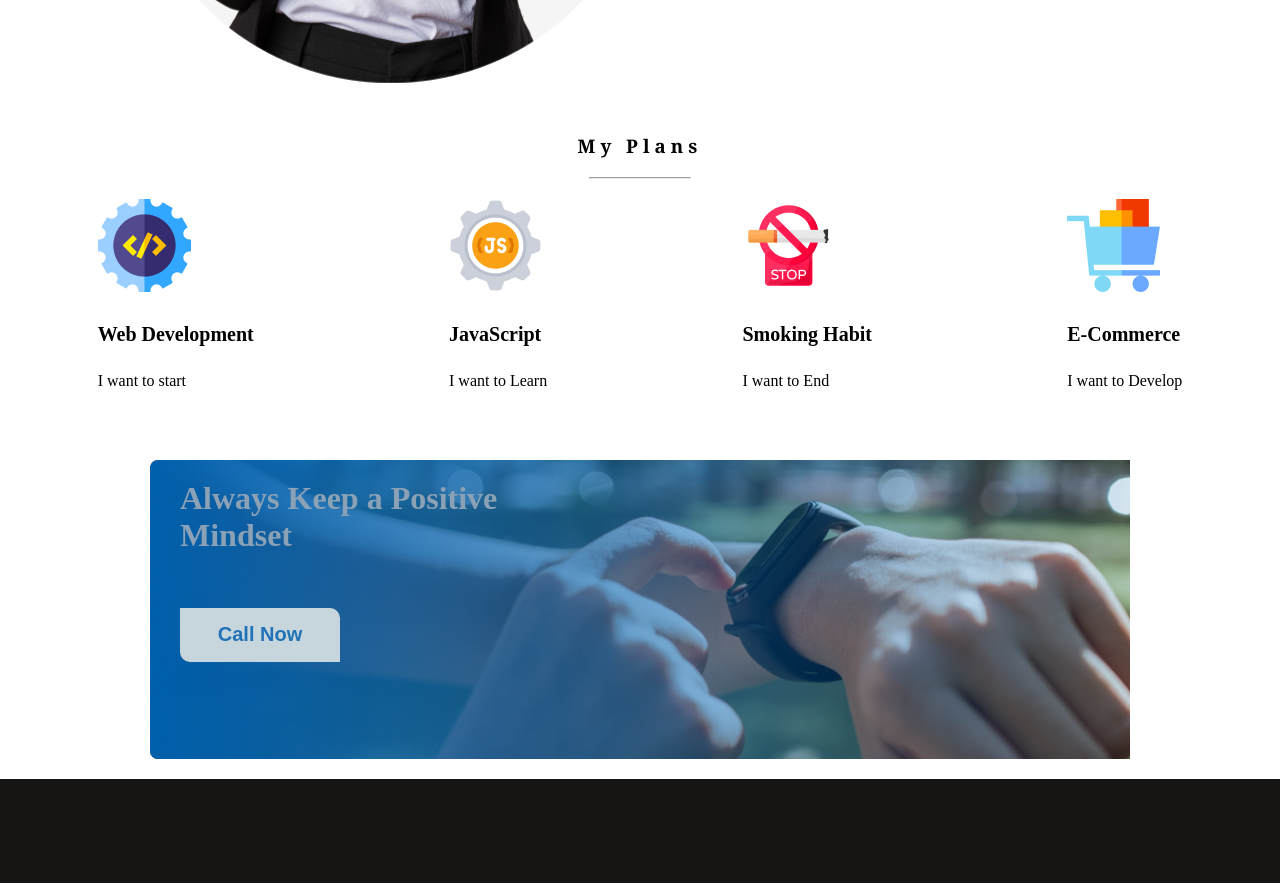
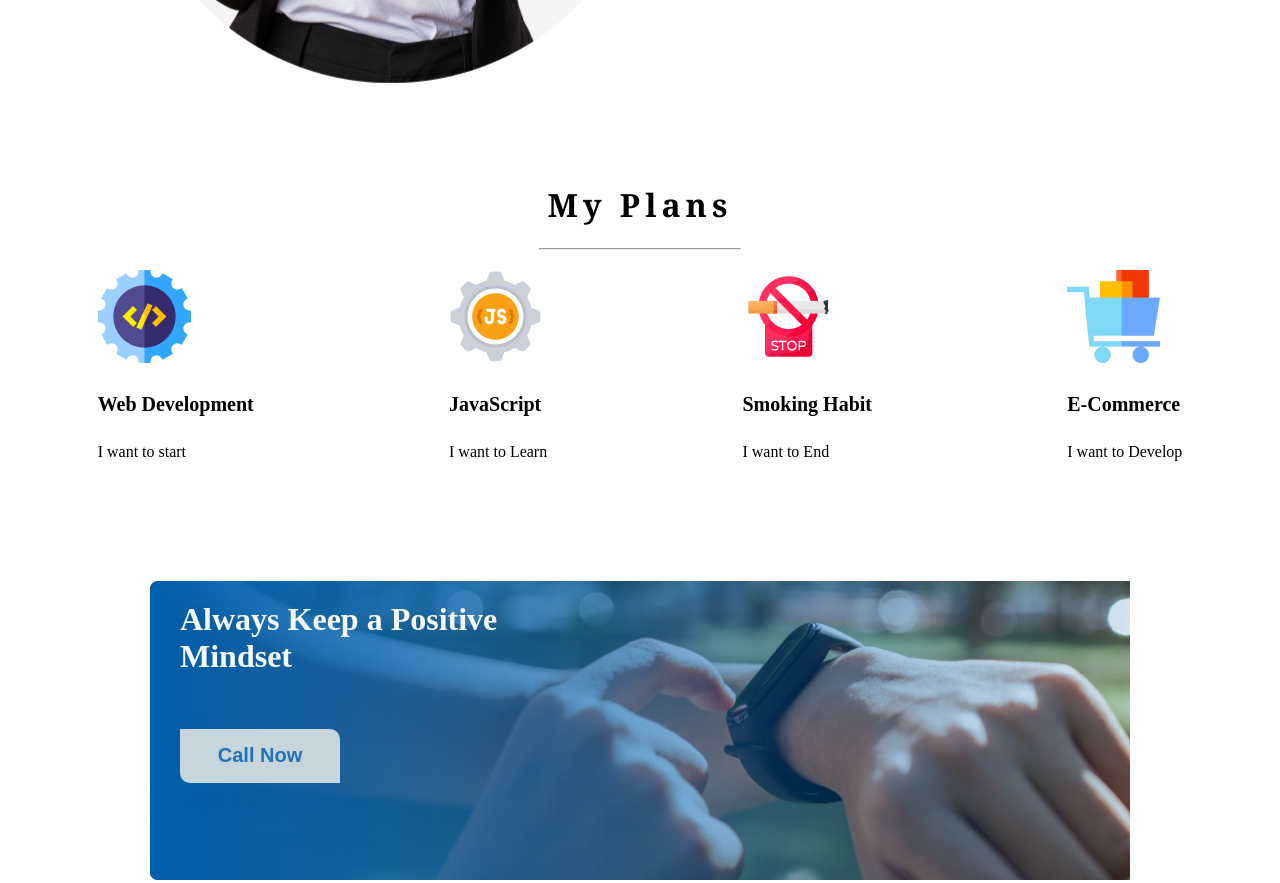
Before and after one commit to almubin78/reset-assingment-one, a plain HTML site: page index.html in a window 1280 px wide. Shown: the part 1640-2523 px from the top of the page. Drawn offline with Linux system fonts and the light colour scheme.

Commit message:
some changes

```diff
--- a/index.html
+++ b/index.html
@@ -41,7 +41,7 @@
         </div>
         <!-- Plan section -->
         <div class="plans">
-            <h3>My Plans</h3>
+            <h1>My Plans</h1>
             <hr>
             <div class="plan">
                 <div class="single-plan">
--- a/style.css
+++ b/style.css
@@ -95,15 +95,15 @@ header div button:hover {
     color:red;
 }
 .plans{
-    margin: 50px auto;
+    margin: 100px auto;
 }
-.plans h3{
+.plans h1{
     text-align: center;
     font-family: Georgia, 'Times New Roman', Times, serif;
     letter-spacing: 5px;
 }
 hr{
-    width:100px;
+    width:200px;
     font-weight: 800;
 }
 .plan{
@@ -135,7 +135,7 @@ hr{
 .bonus-content{
     position: absolute;
     left:30px;
-    color: rgb(139, 161, 181);
+    color: rgb(245, 247, 248);
 }
 .bonus-content button{
     cursor: pointer;
```
